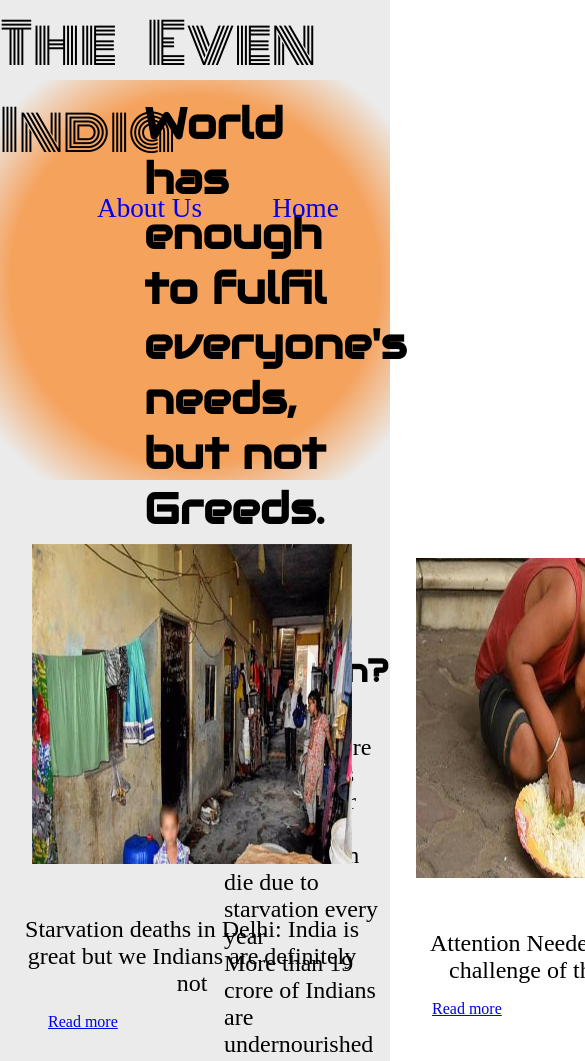
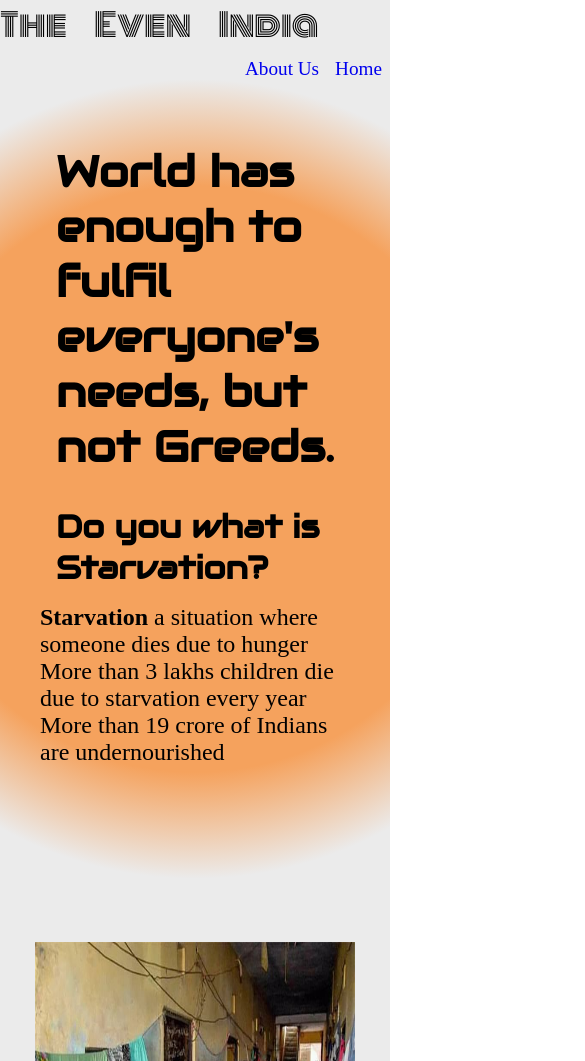
Before and after one commit to h-harsh/payment-gateway-website-GRIP-TSF, a plain HTML site: page index.html in a window 390 px wide. Shown: the top 1061 px of the page, 585 px wide, since content can reach past the window. Drawn offline with Linux system fonts and the light colour scheme.

Commit message:
Resonsive v11

```diff
--- a/another.css
+++ b/another.css
@@ -5,3 +5,49 @@
 .right{
     float: right;
 }
+
+/* media queries */
+/* alignment of header text */
+@media only screen and (min-width: 835px) {
+    header h2{
+        margin-left: 8rem;
+    }
+    header h3{
+        margin-left: 10rem;
+    }
+    header p{
+        margin-left: 14rem;
+    }
+}
+
+/* 834 header  */
+@media only screen and (min-width:534px) and (max-width: 833px){
+    nav{
+        height: 8rem;
+    }
+    .nav-title{
+        font-size: 3rem;
+    }
+    header{
+        margin-top: 8rem;
+    }
+}
+
+@media only screen and (max-width:533px) {
+    .nav-title{
+        font-size: 2rem;
+        width: 100%;
+    }
+    .nav-item{
+        font-size: 1.2rem;
+        margin: 0;
+        padding: 0.5rem;
+    }
+}
+
+@media only screen and (max-width:415px) {
+    body{
+        width: 100%;
+        color: black;
+    }
+}
--- a/index.html
+++ b/index.html
@@ -15,12 +15,14 @@
         <a href="#about-section"><p class="nav-item right">About Us</p></a>
     </nav>
     <header>
+    <div class="sub-header">
         <a id="home-section"></a>
         <h2>World has enough to fulfil everyone's needs, but not Greeds.</h2>
         <h3>Do you what is Starvation?</h3>
         <p> <strong>Starvation</strong> a situation where someone dies due to hunger </p>
         <p>More than 3 lakhs children die due to starvation every year</p>
         <p>More than 19 crore of Indians are undernourished</p>
+    </div>
     </header>
     <section class="section-articles" >
         <div class="articles">
--- a/style.css
+++ b/style.css
@@ -41,45 +41,50 @@ header{
     margin-top:5rem;
     background: rgb(245,162,93);
     background: radial-gradient(circle, var(--orange-type) 66%, var(--white-type) 90%);
-    height: 25rem;
+    /* height: 25rem; */
     text-align: left;
-
+}
+.sub-header{
+    padding-top: 3rem;
+    padding-bottom: 7rem;
+    padding-left: 2.5rem;
+    padding-right: 2.5rem;
 }
 header h2{
-    margin-left: 8rem;
     padding: 1rem;
     font-size: 2.7rem;
 }
 header h3{
-    margin-left: 10rem;
     padding: 1rem;
     font-size: 2rem;
 }
 header p{
-    margin-left: 14rem;
     font-size: 1.5rem;
-
 }
 
 
 /* middle section  */
 .section-articles{
     display:flex;
+    flex-wrap: wrap;
     justify-content: space-around;
     padding: 2rem 0 ;
     background: var(--white-type);
     border-bottom: 1px solid black;
 }
 .articles{
-    display: inline-block;
+    text-align: center;
+    max-width: 30rem ;
     border-radius: 5px;
     margin: auto;
 }
 .articles a{
     margin-left: 3rem;
+
 }
 .articles p{
     font-size: 1.5rem;
+    /* width: 60%; */
 }
 .articles:hover{
      box-shadow: 10px 10px 8px 10px #888888;;
@@ -88,6 +93,7 @@ header p{
     height: 20rem;
     width: 20rem;
     padding: 2rem;
+    margin: auto;
 }
 .articles p{
     padding: 1rem;
```
